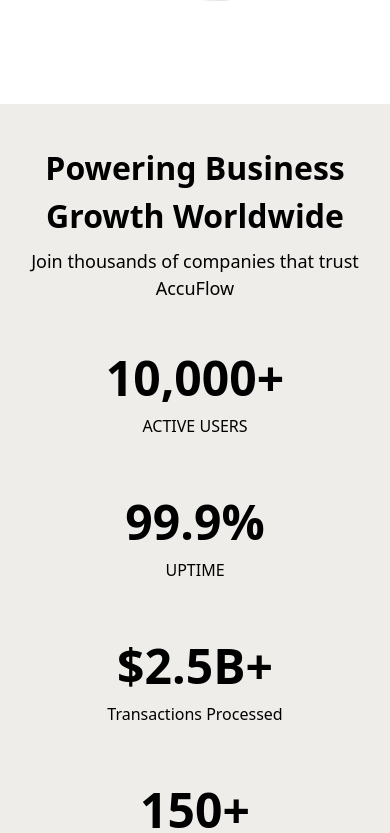
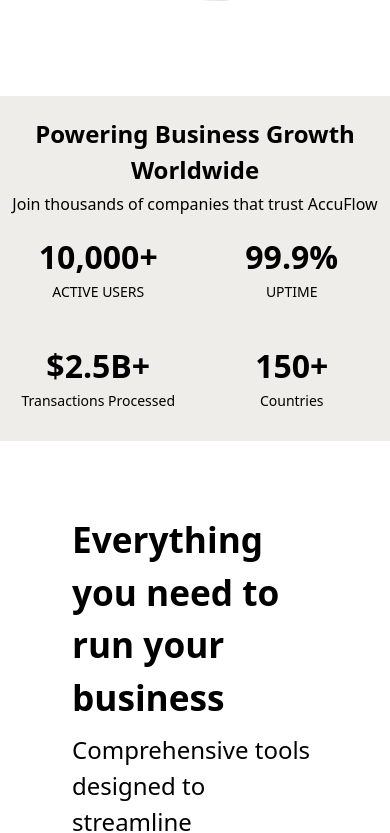
Before and after one commit to AsifulAhsan/AccuFlow, a React (Vite) app: page / in a window 390 px wide. Shown: the part 908-1741 px from the top of the page. Built offline with nearby package versions, Linux system fonts and the light colour scheme.

Commit message:
Banner module updated

```diff
--- a/src/components/Banner/Banner.module.css
+++ b/src/components/Banner/Banner.module.css
@@ -1,49 +1,83 @@
 .myBanner {
+  overflow-x: hidden;
   background-color: #eeede9;
   height: auto;
-  padding-top: 2.5rem;
-  margin-top: 2.5rem;
-  padding-bottom: 2.5rem;
-  margin-bottom: 5.5rem;
+  padding-top: 1.5rem;
+  margin-top: 1.5rem;
+  padding-bottom: 1.5rem;
+  margin-bottom: 3rem;
   display: flex;
   flex-direction: column;
+  align-items: center;
 }
 
 .bannerItemsDiv {
   display: flex;
   flex-direction: row;
   justify-content: center;
-  gap: 8rem;
+  gap: 6rem;
   padding: 1.5rem 0;
+}
+
+.bannerTitle {
+  font-size: 2rem;
+  font-weight: bold;
+  text-align: center;
+  margin-top: 0.5rem;
+  margin-bottom: 0.25rem;
+}
+
+.bannerSubtitle {
+  text-align: center;
+  font-size: 1.125rem;
+  margin-bottom: 0.25rem;
+}
+
+.bannerItems {
+  text-align: center;
+  padding: 0.5rem;
+}
+
+.bannerItemTitle {
+  font-weight: bold;
+  font-size: 3rem;
+}
+
+.bannerItemSubtitle {
+  font-size: 1rem;
 }
 
 /* Responsive adjustments */
 @media (max-width: 768px) {
   .myBanner {
-    padding-top: 1.5rem;
-    margin-top: 1.5rem;
-    padding-bottom: 1.5rem;
-    margin-bottom: 3rem;
+    padding-top: 1rem;
+    margin-top: 1rem;
+    padding-bottom: 1rem;
+    margin-bottom: 2rem;
   }
 
   .bannerItemsDiv {
-    flex-direction: column;
+    display: grid;
+    grid-template-columns: repeat(2, 1fr); /* 2 items per row */
     gap: 2rem;
-    padding: 1rem 0;
+    padding: 0.6rem 0;
+    justify-content: center;
   }
 
   .bannerTitle {
+    text-align: center;
     font-size: 1.5rem;
-    margin-top: 0.5rem;
+    margin-top: 0.25rem;
   }
 
   .bannerSubtitle {
+    text-align: center;
     font-size: 1rem;
     margin-bottom: 0.25rem;
   }
 
   .bannerItems {
-    padding: 0.5rem;
+    padding: 0.25rem;
   }
 
   .bannerItemTitle {
@@ -54,46 +88,3 @@
     font-size: 0.875rem;
   }
 }
-
-/* Extra breakpoint for very small screens */
-@media (max-width: 480px) {
-  .bannerTitle {
-    font-size: 1.25rem;
-  }
-
-  .bannerItemTitle {
-    font-size: 1.5rem;
-  }
-
-  .bannerItemsDiv {
-    gap: 1rem;
-  }
-}
-
-.bannerTitle {
-  font-size: 2.0rem;
-  font-weight: bold;
-  text-align: center;
-  margin-top: 1rem;
-  margin-bottom: 0.5rem;
-}
-
-.bannerSubtitle {
-  text-align: center;
-  font-size: 1.125rem;
-  margin-bottom: 0.5rem;
-}
-
-.bannerItems {
-  text-align: center;
-  padding: 1rem;
-}
-
-.bannerItemTitle {
-  font-weight: bold;
-  font-size: 3.0rem;
-}
-
-.bannerItemSubtitle {
-  font-size: 1.0rem;
-}
```
